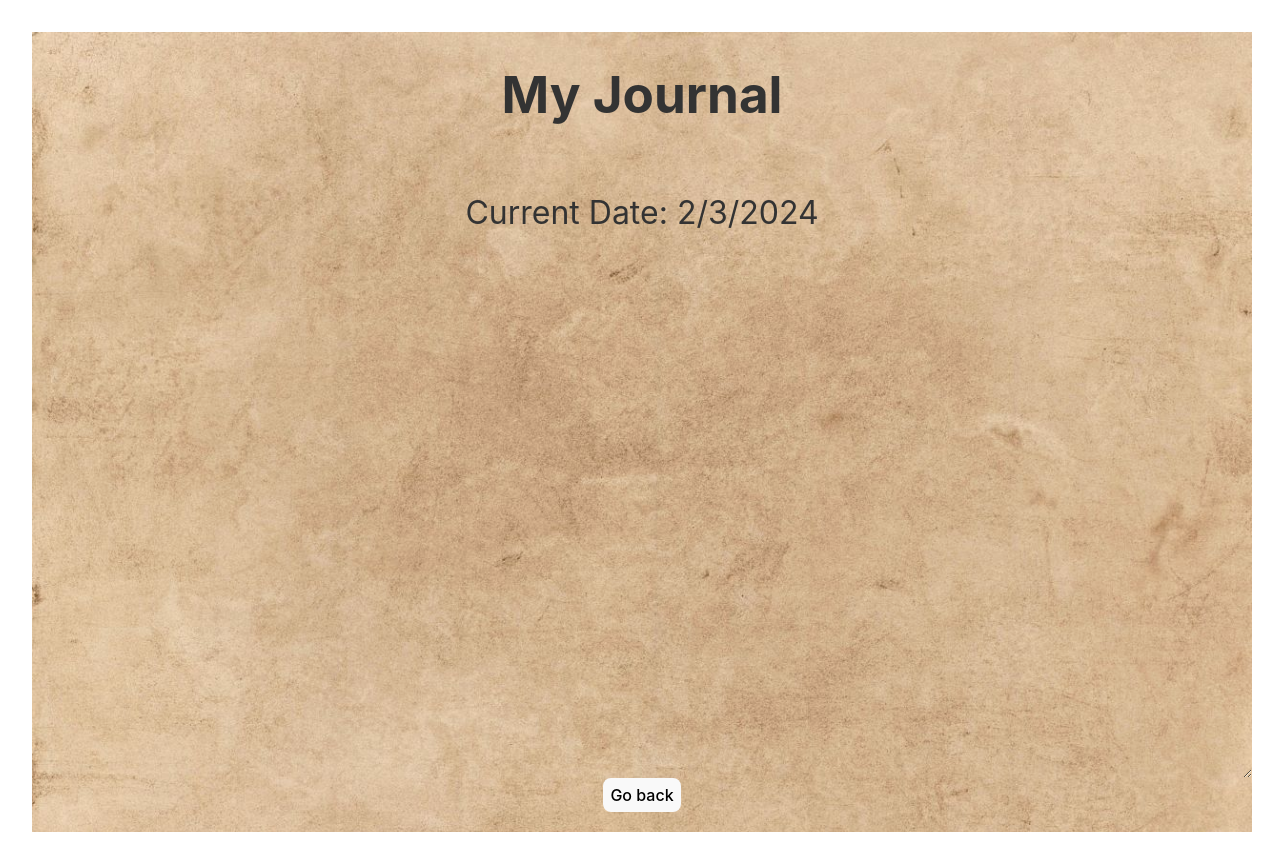
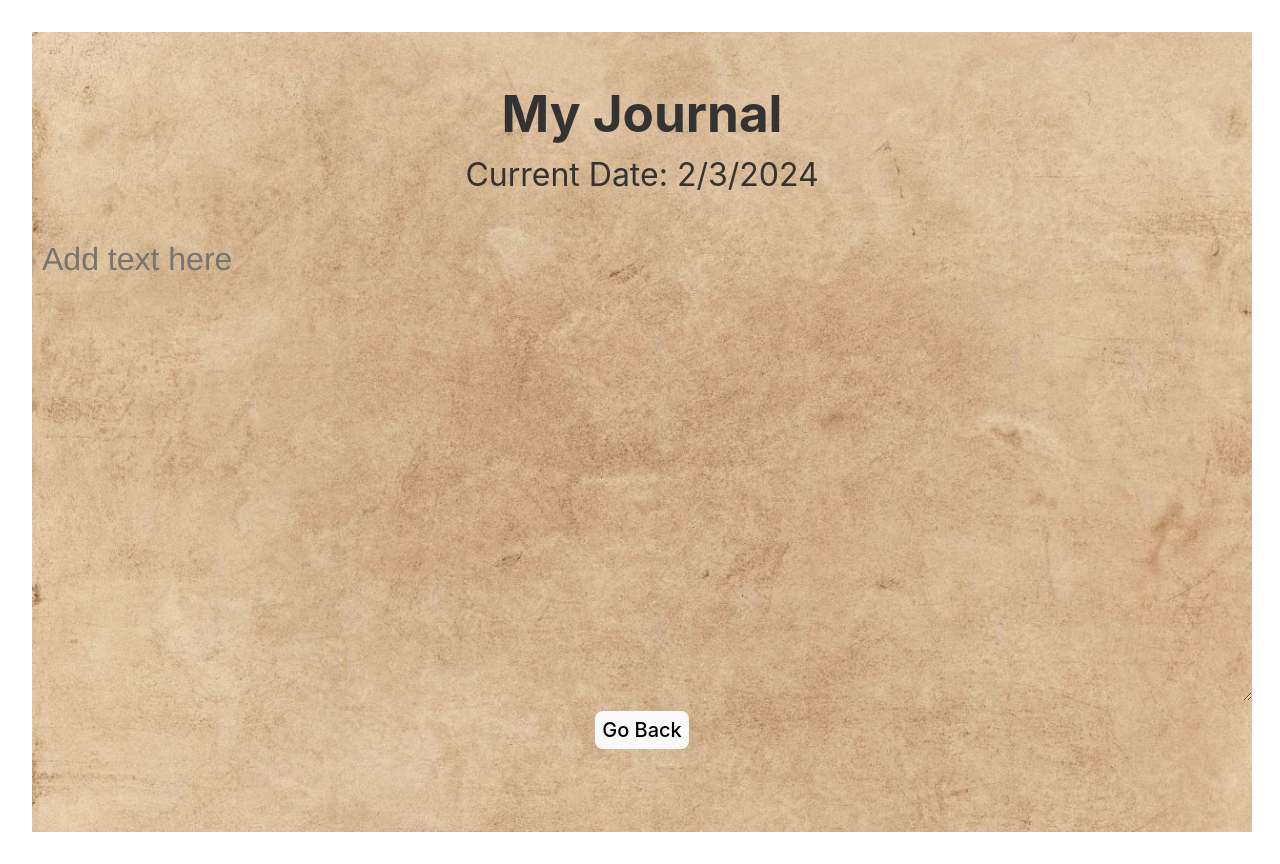
Before and after one commit to AndrewTran03/Tranquility-App---VTHackViolet---Spring2024, a React (Vite) app in the folder client/: page /journal in a window 1280 px wide. Built offline with nearby package versions, Linux system fonts and the light colour scheme.

Commit message:
Added Andy's changes for Journal (styling finished)

```diff
--- a/client/src/components/Journal.tsx
+++ b/client/src/components/Journal.tsx
@@ -26,34 +26,36 @@ const Journal: React.FC = () => {
         display: "flex",
         flexDirection: "column",
         justifyContent: "center",
-        alignItems: "center"
+        alignItems: "center",
       }}
     >
-      <h1 style={{ color: "#333" }}>My Journal</h1>
-      <p style={{ color: "#333", fontSize: "2em", textAlign: "center" }}>
+      <h1 style={{ color: '#333', marginTop: '-10px'}}>My Journal</h1>
+      <p style={{ color: '#333', fontSize: '2em', textAlign: 'center', marginTop: '-25px' }}>
+
         Current Date: {currentDate.toLocaleDateString()}
-      </p>
+        </p>
 
       <textarea
         value={inputText}
         onChange={handleInputChange}
+        placeholder={'Add text here'}
         style={{
-          width: "1200px",
-          height: "500px",
-          background: "rgba(255, 192, 203, 0.01)",
-          border: "0px solid #ccc",
-          padding: "10px",
-          color: "#333",
-          fontFamily: "Helvetica, sans-serif",
-          fontSize: "2em"
+          width: '1200px',
+          height: '450px',
+          background: 'rgba(255, 192, 203, 0.01)',
+          border: '0px solid #ccc',
+          padding: '10px',
+          color: '#333',
+          fontFamily: 'Helvetica, sans-serif',
+          fontSize: '2em',
         }}
       />
 
       <button
         onClick={handleNavigateToWelcome}
-        style={{ padding: "6px", marginBottom: "20px", border: "0 px solid #ccc" }}
-      >
-        Go back
+        style={{ padding: '6px', marginTop: "10px", marginBottom: '20px', border: '0 px solid #ccc', fontSize: "20px" }}
+        >
+        Go Back
       </button>
     </div>
   );
```
